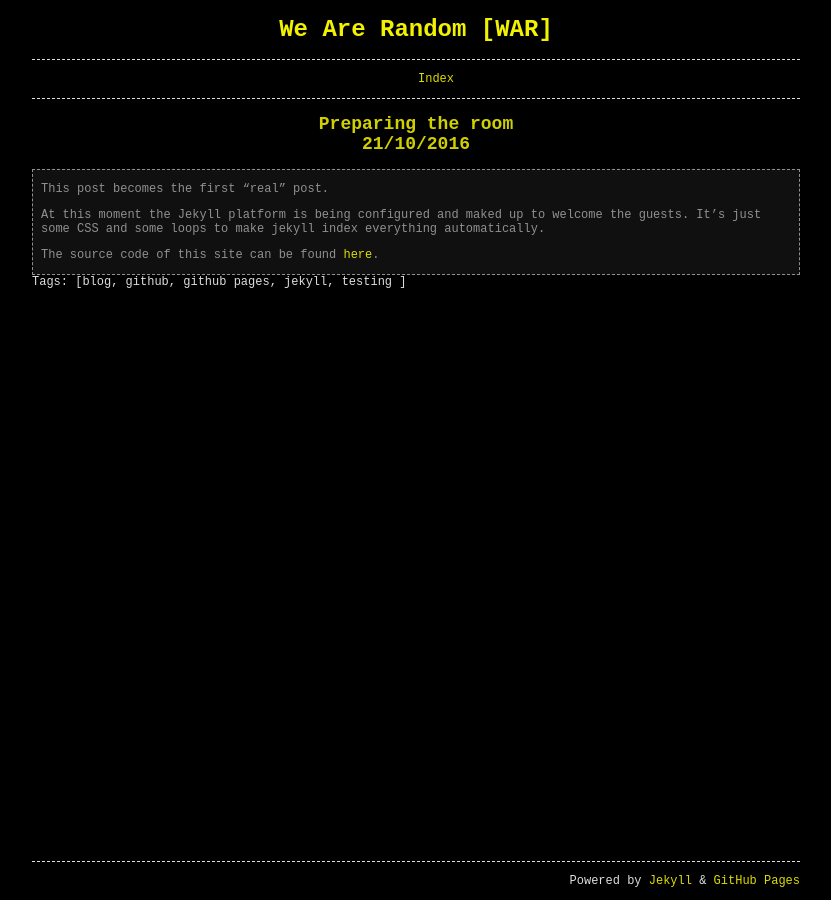
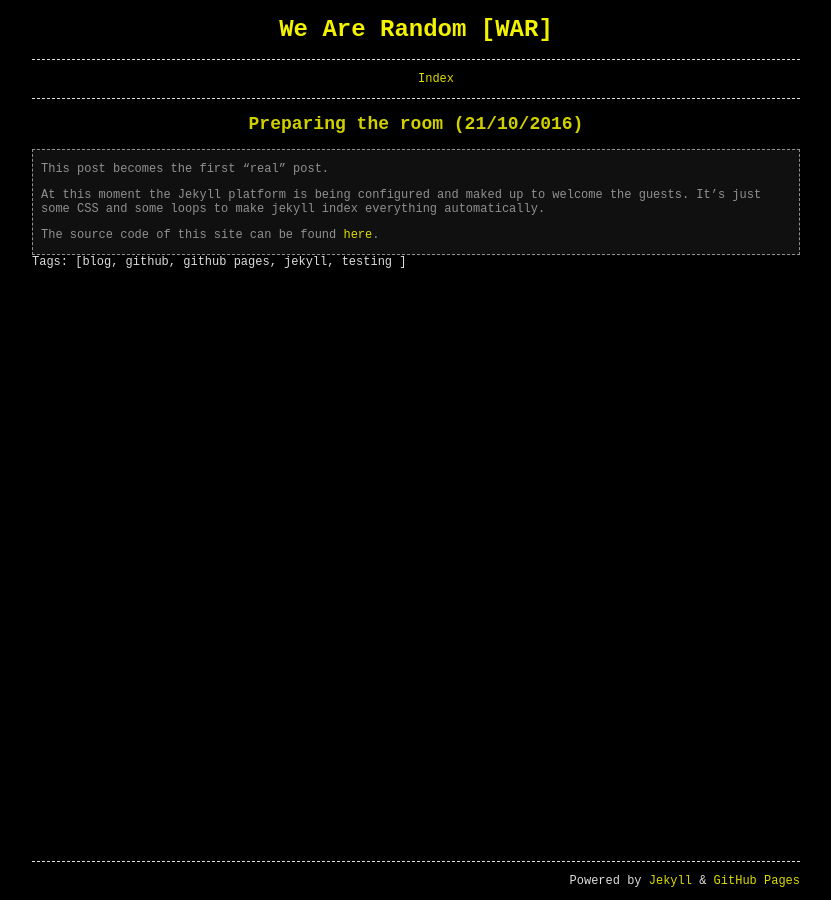
Before and after one commit to wearerandom/wearerandom.github.io, a Jekyll site: the page built from _posts/2016-10-21-preparing-the-room.md, in a window 1280 px wide. Shown: the whole page, without its empty margins (224-1055 px from the left). Built offline with Jekyll 4.4.1, drawn with Linux system fonts in a browser that asks for light colours.

Commit message:
Update post.html

```diff
--- a/_layouts/post.html
+++ b/_layouts/post.html
@@ -2,7 +2,7 @@
 <body class="wrap">
       <h1>We Are Random [WAR]</h1>
       {% include navbar.html %}
-      <h2>{{ page.title }}<br>{{ page.date | date: "%d/%m/%Y" }}</h2>
+      <h2>{{ page.title }} ({{ page.date | date: "%d/%m/%Y" }})</h2>
     <div class="postcont">
       {{ content }}
     </div>
```
